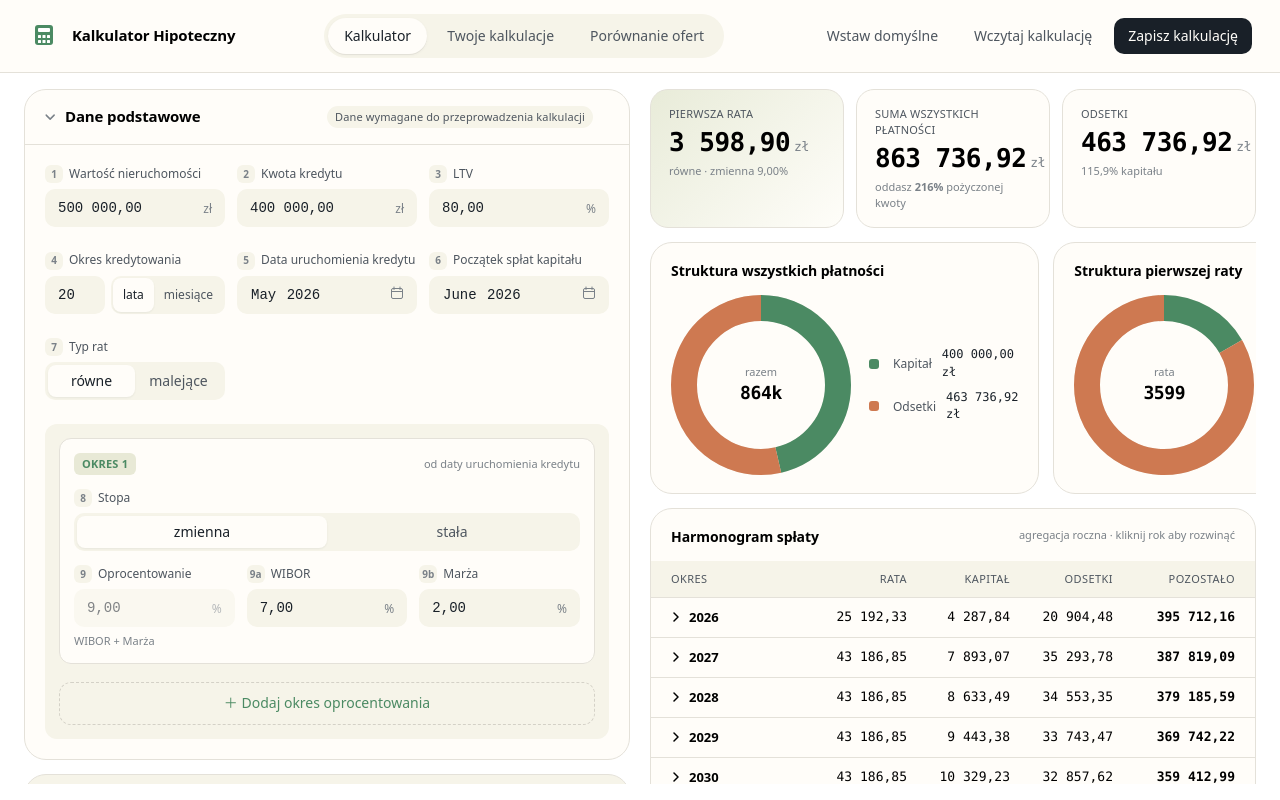
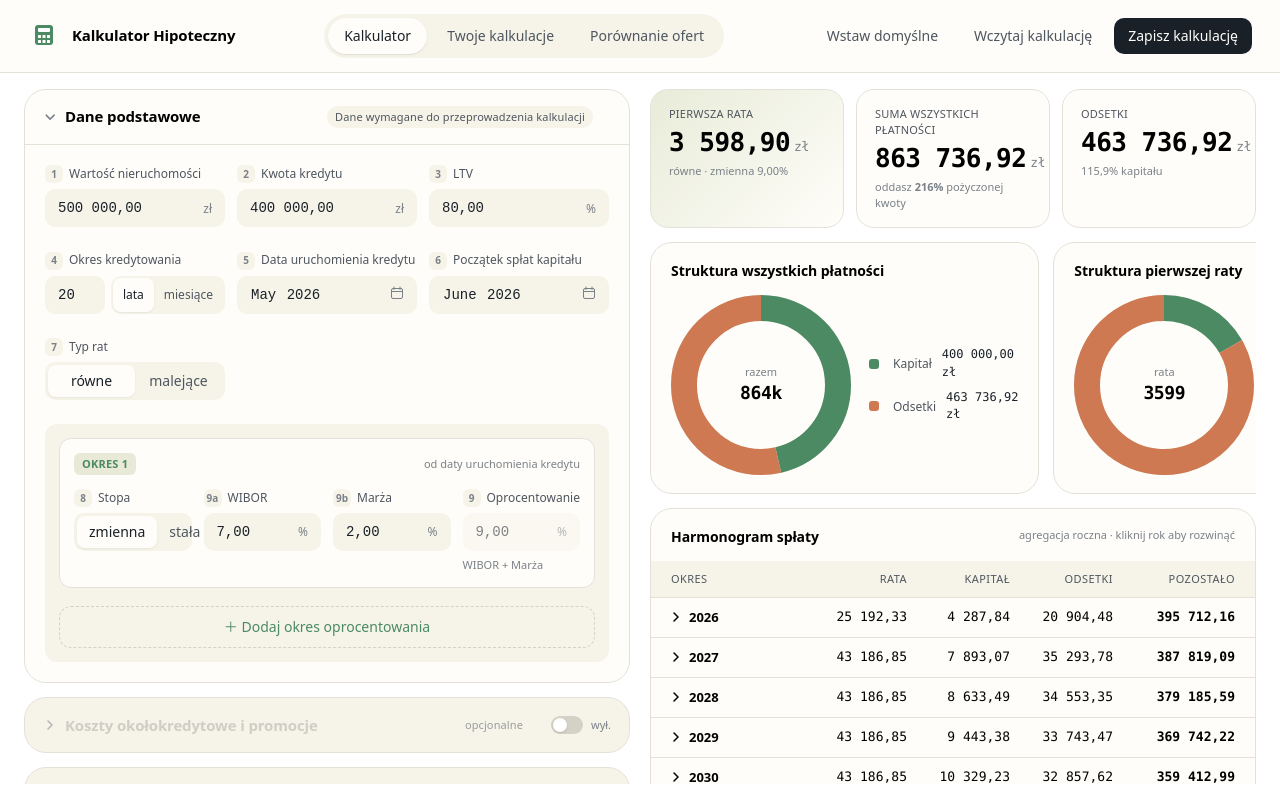
Before and after one commit to gyerosaski/kalkulator-hippoteczny, an Angular app: page / in a window 1280 px wide. Built offline with nearby package versions, Linux system fonts and the light colour scheme.

Commit message:
bardziej kompaktowa sekcja z oprocentowaniem

```diff
--- a/src/app/components/form/basic-data-form/basic-data-form.component.html
+++ b/src/app/components/form/basic-data-form/basic-data-form.component.html
@@ -89,6 +89,7 @@
                 </div>
               </ng-container>
             }
+            <div class="row row--4">
               <ui-field label="Stopa" num="8">
                 <ui-segmented
                   formControlName="rateType"
@@ -96,10 +97,20 @@
                   [labels]="rateTypeOptions | rateTypeLabel"
                 />
               </ui-field>
-            <div class="row row--3">
+              @if (period.get('rateType')?.value === RateType.VARIABLE) {
+                <ui-field num="9a" label="WIBOR">
+                  <ui-number-input formControlName="wibor" suffix="%" [decimals]="2" />
+                </ui-field>
+                <ui-field num="9b" label="Marża">
+                  <ui-number-input formControlName="margin" suffix="%" [decimals]="2" />
+                </ui-field>
+              }
               <ui-field
                 num="9"
                 label="Oprocentowanie"
+                [style.gridColumn]="
+                  period.get('rateType')?.value !== RateType.VARIABLE ? 'span 3' : null
+                "
                 [hint]="
                   period.get('rateType')?.value === RateType.VARIABLE
                     ? 'WIBOR + Marża'
@@ -124,14 +135,6 @@
                   <ui-number-input formControlName="nominalRate" suffix="%" [decimals]="2" />
                 }
               </ui-field>
-              @if (period.get('rateType')?.value === RateType.VARIABLE) {
-                <ui-field num="9a" label="WIBOR">
-                  <ui-number-input formControlName="wibor" suffix="%" [decimals]="2" />
-                </ui-field>
-                <ui-field num="9b" label="Marża">
-                  <ui-number-input formControlName="margin" suffix="%" [decimals]="2" />
-                </ui-field>
-              }
             </div>
           </ui-card>
         }
```
Lines whose indentation alone changed are shown as unchanged.
